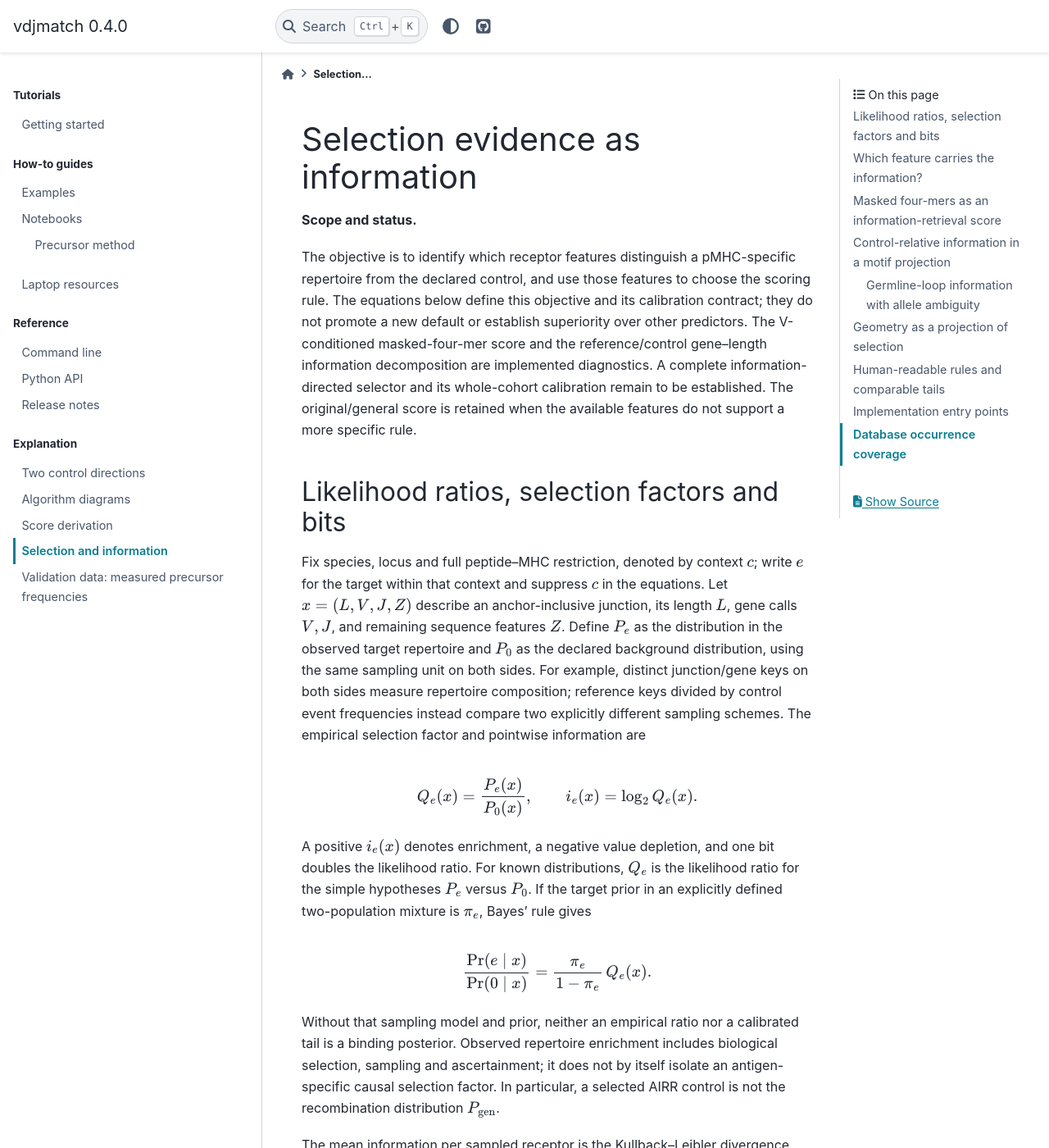
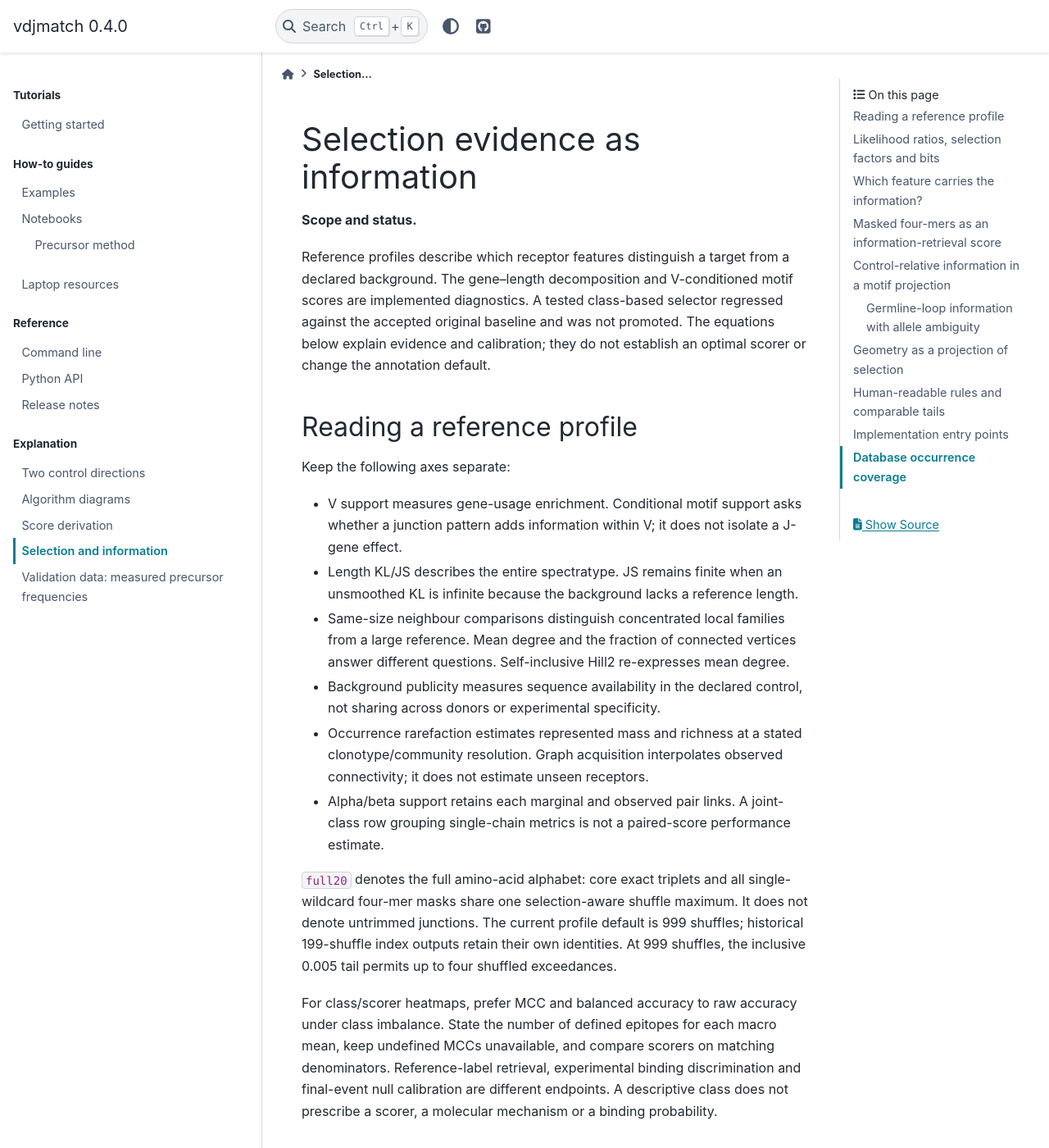
Before and after one commit to antigenomics/vdjmatch, a Sphinx documentation site: the page built from docs/selection-information.rst, in a window 1280 px wide and 1400 px high. Shown: the whole window at 82% size. Built offline with Sphinx 7.4.7 and the PyData theme 0.15.4, drawn with Linux system fonts in a browser that asks for light colours; pages that are not in the unit, such as notebooks, are missing from menus.

Commit message:
Clarify recognition profiles and scorer interpretation

```diff
--- a/docs/legacy-explanation.rst
+++ b/docs/legacy-explanation.rst
@@ -215,8 +215,9 @@ estimator or make a query-level statistic a specificity posterior.
 release, composition-controlled) finds that **Hamming distance 1 is the signal:noise optimum** (macro
 purity 0.49 → 0.07 over edit distance 1–5; the original VDJdb observation), that **central substitutions
 carry the specificity signal** (P(same) ≈ 0.31 in the core vs ≈ 0.75 near the anchors), and that **no
-amino-acid matrix clearly beats BLOSUM62** — a genetic-code null (VDJAMr) even ties it, so CDR3
-substitution structure is generative, not chemical. **Reweighting BLOSUM62 by the central-position
+amino-acid matrix clearly beats BLOSUM62** — a genetic-code null (VDJAMr) even ties it in that
+comparison. This compares scoring alphabets; it does not exclude chemical constraints on
+recognition. **Reweighting BLOSUM62 by the central-position
 significance** (a native ``seqtree`` ``PositionalMatrix``, end-anchored) is the one change that does beat
 it, in 7/8 held-out epitopes. The substitution alphabet is second-order, position is the first-order
 matrix lever, and the overall first-order statistic is the control-calibrated E-value. Finally, the
--- a/docs/selection-information.rst
+++ b/docs/selection-information.rst
@@ -5,7 +5,40 @@ Selection evidence as information
 
 **Scope and status.**
 
-The objective is to identify which receptor features distinguish a pMHC-specific repertoire from the declared control, and use those features to choose the scoring rule. The equations below define this objective and its calibration contract; they do not promote a new default or establish superiority over other predictors. The V-conditioned masked-four-mer score and the reference/control gene–length information decomposition are implemented diagnostics. A complete information-directed selector and its whole-cohort calibration remain to be established. The original/general score is retained when the available features do not support a more specific rule.
+Reference profiles describe which receptor features distinguish a target from a declared background. The gene–length decomposition and V-conditioned motif scores are implemented diagnostics. A tested class-based selector regressed against the accepted original baseline and was not promoted. The equations below explain evidence and calibration; they do not establish an optimal scorer or change the annotation default.
+
+Reading a reference profile
+---------------------------
+
+Keep the following axes separate:
+
+* V support measures gene-usage enrichment. Conditional motif support asks whether
+  a junction pattern adds information within V; it does not isolate a J-gene effect.
+* Length KL/JS describes the entire spectratype. JS remains finite when an
+  unsmoothed KL is infinite because the background lacks a reference length.
+* Same-size neighbour comparisons distinguish concentrated local families from
+  a large reference. Mean degree and the fraction of connected vertices answer
+  different questions. Self-inclusive Hill2 re-expresses mean degree.
+* Background publicity measures sequence availability in the declared control,
+  not sharing across donors or experimental specificity.
+* Occurrence rarefaction estimates represented mass and richness at a stated
+  clonotype/community resolution. Graph acquisition interpolates observed
+  connectivity; it does not estimate unseen receptors.
+* Alpha/beta support retains each marginal and observed pair links. A joint-class
+  row grouping single-chain metrics is not a paired-score performance estimate.
+
+``full20`` denotes the full amino-acid alphabet: core exact triplets and all
+single-wildcard four-mer masks share one selection-aware shuffle maximum.
+It does not denote untrimmed junctions. The current profile default is 999
+shuffles; historical 199-shuffle index outputs retain their own identities.
+At 999 shuffles, the inclusive 0.005 tail permits up to four shuffled exceedances.
+
+For class/scorer heatmaps, prefer MCC and balanced accuracy to raw accuracy under
+class imbalance. State the number of defined epitopes for each macro mean, keep
+undefined MCCs unavailable, and compare scorers on matching denominators.
+Reference-label retrieval, experimental binding discrimination and final-event
+null calibration are different endpoints. A descriptive class does not prescribe
+a scorer, a molecular mechanism or a binding probability.
 
 Likelihood ratios, selection factors and bits
 ---------------------------------------------
```
